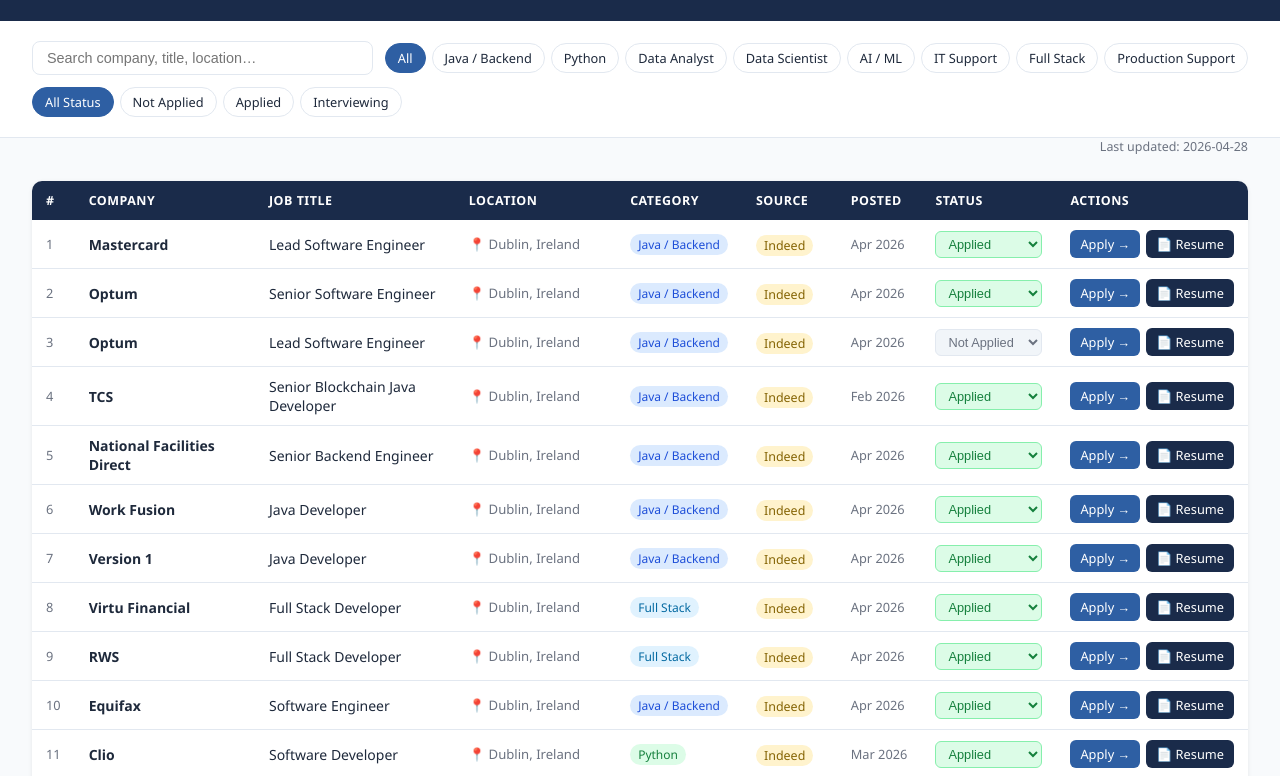
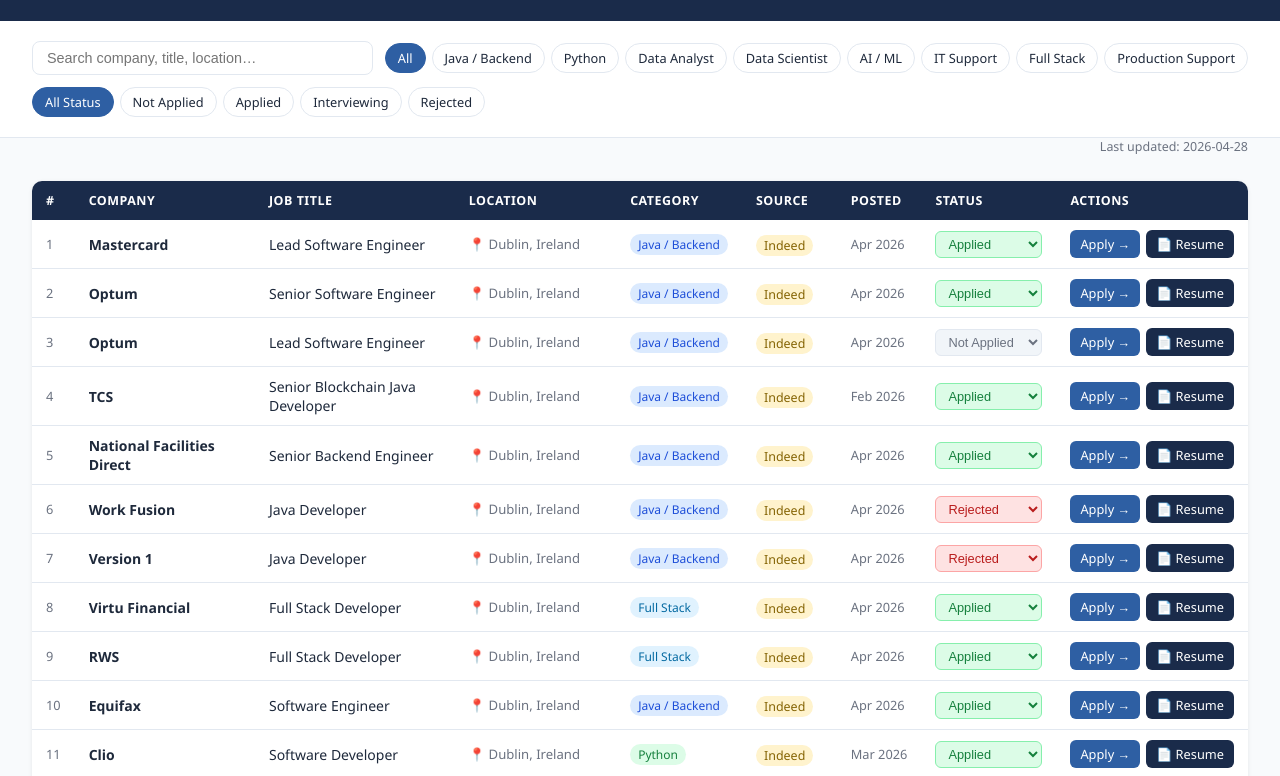
Before and after one commit to hariramakrrish/Ireland-jobs-tracker, a plain HTML site: page web/index.html in a window 1280 px wide. Shown: the part 173-949 px from the top of the page. Drawn offline with Linux system fonts and the light colour scheme.

Commit message:
feat: add Rejected status — filter chip, stat counter, 4 jobs marked rejected

```diff
--- a/web/data/jobs.json
+++ b/web/data/jobs.json
@@ -80,7 +80,7 @@
     "posted": "Apr 2026",
     "apply_url": "https://to.indeed.com/aa9rw8v2c9sw",
     "resume": "hari_work_fusion_java_developer.pdf",
-    "status": "Applied",
+    "status": "Rejected",
     "added": "2026-04-28"
   },
   {
@@ -94,7 +94,7 @@
     "posted": "Apr 2026",
     "apply_url": "https://to.indeed.com/aa44xrqrrg8q",
     "resume": "hari_version_1_java_developer.pdf",
-    "status": "Applied",
+    "status": "Rejected",
     "added": "2026-04-28"
   },
   {
@@ -220,7 +220,7 @@
     "posted": "Apr 2026",
     "apply_url": "https://to.indeed.com/aa9jrzqtrt47",
     "resume": "hari_granite_digital_senior_performance_web_analyst.pdf",
-    "status": "Applied",
+    "status": "Rejected",
     "added": "2026-04-28"
   },
   {
@@ -500,7 +500,7 @@
     "posted": "Apr 2026",
     "apply_url": "https://ie.linkedin.com/jobs/view/java-backend-software-developer-at-init-group-4393523210",
     "resume": "hari_init_group_java_backend_software_developer.pdf",
-    "status": "Applied",
+    "status": "Rejected",
     "added": "2026-04-28"
   },
   {
--- a/web/index.html
+++ b/web/index.html
@@ -101,6 +101,7 @@
     <div class="stat"><div class="stat-n" id="s-total">–</div><div class="stat-l">Total Jobs</div></div>
     <div class="stat"><div class="stat-n" id="s-applied">–</div><div class="stat-l">Applied</div></div>
     <div class="stat"><div class="stat-n" id="s-interview">–</div><div class="stat-l">Interviewing</div></div>
+    <div class="stat"><div class="stat-n" id="s-rejected">–</div><div class="stat-l">Rejected</div></div>
     <div class="stat"><div class="stat-n" id="s-today">–</div><div class="stat-l">Added Today</div></div>
   </div>
 </header>
@@ -123,6 +124,7 @@
     <span class="chip" data-status="Not Applied">Not Applied</span>
     <span class="chip" data-status="Applied">Applied</span>
     <span class="chip" data-status="Interviewing">Interviewing</span>
+    <span class="chip" data-status="Rejected">Rejected</span>
   </div>
 </div>
 
@@ -178,6 +180,7 @@ function renderStats(jobs) {
   document.getElementById("s-total").textContent    = jobs.length;
   document.getElementById("s-applied").textContent  = jobs.filter(j => (statuses[j.id]||j.status)==="Applied").length;
   document.getElementById("s-interview").textContent= jobs.filter(j => (statuses[j.id]||j.status)==="Interviewing").length;
+  document.getElementById("s-rejected").textContent = jobs.filter(j => (statuses[j.id]||j.status)==="Rejected").length;
   document.getElementById("s-today").textContent    = jobs.filter(j => j.added === today).length;
 }
 
```
